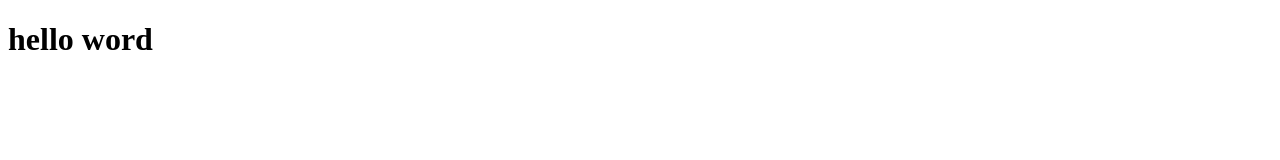
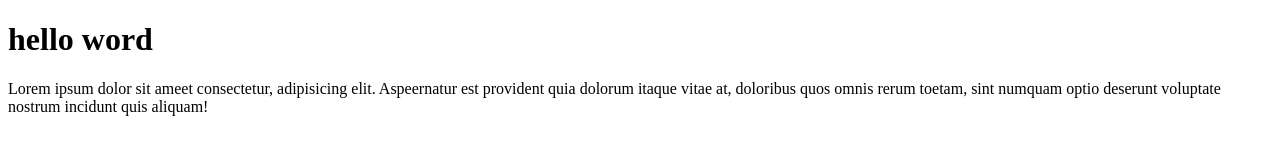
Before and after one commit to UaKamda/project, a plain HTML site: page index.html in a window 1280 px wide. Drawn offline with nearby package versions, Linux system fonts and the light colour scheme.

Commit message:
menambahkan file mahasiswa.html dan mengembalikan paragraf

```diff
--- a/index.html
+++ b/index.html
@@ -8,4 +8,7 @@
 </head>
 <body>
     <h1>hello word</h1>
+
+    <p>Lorem ipsum dolor sit ameet consectetur, adipisicing elit. Aspeernatur est provident quia dolorum itaque vitae at, doloribus quos omnis rerum toetam, sint numquam optio deserunt voluptate nostrum incidunt quis aliquam!</p>
+</body>
 </html>
```
